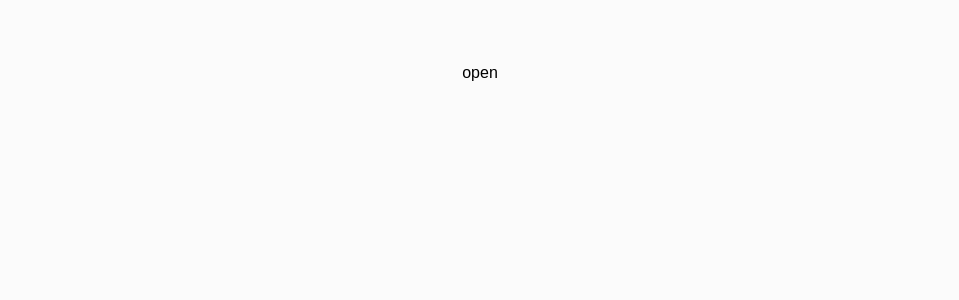
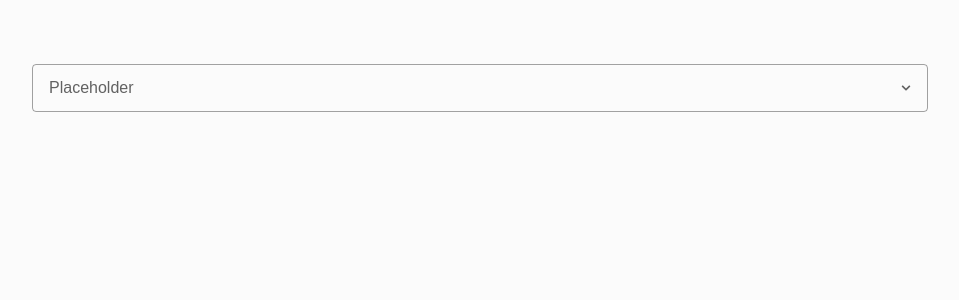
Before and after one commit to aguirrealvaro/utils-library, a React app: page / in a window 1280 px wide. Shown: the top 300 px of the page, without its empty margins (160-1119 px from the left). Built offline with nearby package versions, Linux system fonts and the light colour scheme.

Commit message:
Cleaning select

```diff
--- a/src/components/App/App.tsx
+++ b/src/components/App/App.tsx
@@ -1,20 +1,30 @@
-import React, { FunctionComponent } from "react";
+import React, { FunctionComponent, useState } from "react";
 import { ThemeProvider } from "styled-components";
 import { theme, GlobalStyles } from ".";
-import { ToastProvider } from "@/components/Toast";
-import { useDelayUnmount } from "@/hooks";
-import { Modal } from "../Modal";
+import { ToastProvider, Select } from "@/components";
+import { buildSelectOptions } from "../Select";
+import { LabelValue } from "../Select/types";
 
 export const App: FunctionComponent = () => {
-  const { show, onClose, onOpen, isUnmounting } = useDelayUnmount();
+  const [option, setOption] = useState<LabelValue | undefined>(undefined);
+
+  const options = [
+    { label: "Opcion 1", value: "opcion1" },
+    { label: "Opcion 2", value: "opcion2" },
+    { label: "Opcion 2", value: "opcion2" },
+    { label: "Opcion 2", value: "opcion2" },
+    { label: "Opcion 2", value: "opcion2" },
+    { label: "Opcion 2", value: "opcion2" },
+    { label: "Opcion 2", value: "opcion2" },
+    { label: "Opcion 2", value: "opcion2" },
+  ];
+
+  const optionsSelect = buildSelectOptions(options, option, setOption);
 
   return (
     <ThemeProvider theme={theme}>
       <ToastProvider>
-        <button onClick={onOpen}>open</button>
-        <Modal show={show} onClose={onClose} isUnmounting={isUnmounting}>
-          modal!
-        </Modal>
+        <Select placeholder="Placeholder" options={optionsSelect} value={option?.value} />
         <GlobalStyles />
       </ToastProvider>
     </ThemeProvider>
--- a/src/components/Select/Select.tsx
+++ b/src/components/Select/Select.tsx
@@ -47,7 +47,6 @@ export const Select: FunctionComponent<SelectProps> = ({
         <Icon icon="chevron_down" size="10px" color={theme.colors.grey} />
       </Button>
       {isOpen && (
-        <DropdownContainer>
         <Dropdown>
           {options.map(({ label, onClick, disabled, isSelected }, i) => (
             <Option key={i} onClick={onClick} disabled={disabled} isSelected={isSelected}>
@@ -55,7 +54,6 @@ export const Select: FunctionComponent<SelectProps> = ({
             </Option>
           ))}
         </Dropdown>
-        </DropdownContainer>
       )}
       {(helpText || error) && <BottomText error={!!error}>{error || helpText}</BottomText>}
     </Container>
@@ -104,7 +102,7 @@ const Value = styled.span`
   margin-right: 1rem;
 `;
 
-const DropdownContainer = styled.div`
+const Dropdown = styled.div`
   position: absolute;
   z-index: 1;
   padding: 0.5rem;
@@ -112,9 +110,7 @@ const DropdownContainer = styled.div`
   background: #fff;
   box-shadow: 0px 4px 23px rgba(0, 0, 0, 0.11);
   border-radius: 8px;
-`;
-
-const Dropdown = styled.div`
+  width: 100%;
   max-height: 250px;
   display: flex;
   flex-direction: column;
--- a/src/components/Select/index.ts
+++ b/src/components/Select/index.ts
@@ -1,2 +1,3 @@
-export { Select, SelectOptionProps } from "./Select";
+export { Select } from "./Select";
+export type { SelectOptionProps } from "./Select";
 export { buildSelectOptions } from "./utils";
--- a/src/components/index.ts
+++ b/src/components/index.ts
@@ -9,5 +9,6 @@ export { Dropdown } from "./Dropdown";
 export { Navbar } from "./Navbar";
 export { Accordion } from "./Accordion";
 export { Slider } from "./Slider";
-export { useToast } from "./Toast";
+export { useToast, ToastProvider } from "./Toast";
 export { Toggle } from "./Toggle";
+export { Select } from "./Select";
```
Lines whose indentation alone changed are shown as unchanged.
